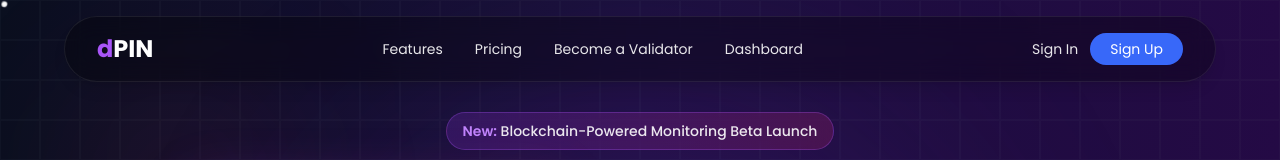
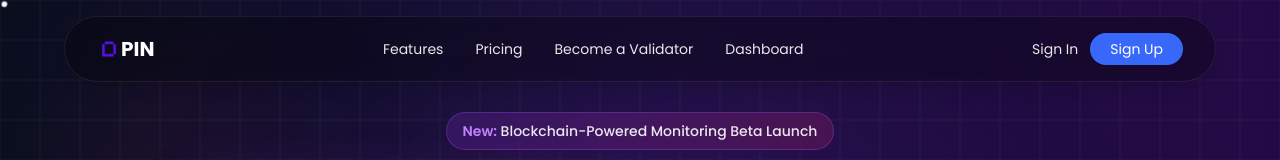
Before and after one commit to Jayesh-Kr/Tech-Expo, a React (Vite) app in the folder frontend/: page / in a window 1280 px wide. Shown: the top 160 px of the page. Built offline with nearby package versions, Linux system fonts and the light colour scheme; no server answers.

Commit message:
updated logo

```diff
--- a/frontend/src/components/Logo.jsx
+++ b/frontend/src/components/Logo.jsx
@@ -3,10 +3,14 @@ import React from 'react';
 const Logo = () => {
   return (
     <div className="flex items-center">
-      <span className="text-2xl font-bold text-white">
-        <span className="text-purple-500">d</span>
-        PIN
-      </span>
+      <div className="relative h-6 w-6 flex items-center justify-center">
+        <img
+          src="/transparent-logo.png"
+          alt="dPIN Logo"
+          className="h-full w-full object-contain"
+        />
+      </div>
+      <span className="text-white font-bold text-xl">PIN</span>
     </div>
   );
 };
```
Also changed, not shown: frontend/public/logo.png, frontend/public/transparent-logo.png (added).
